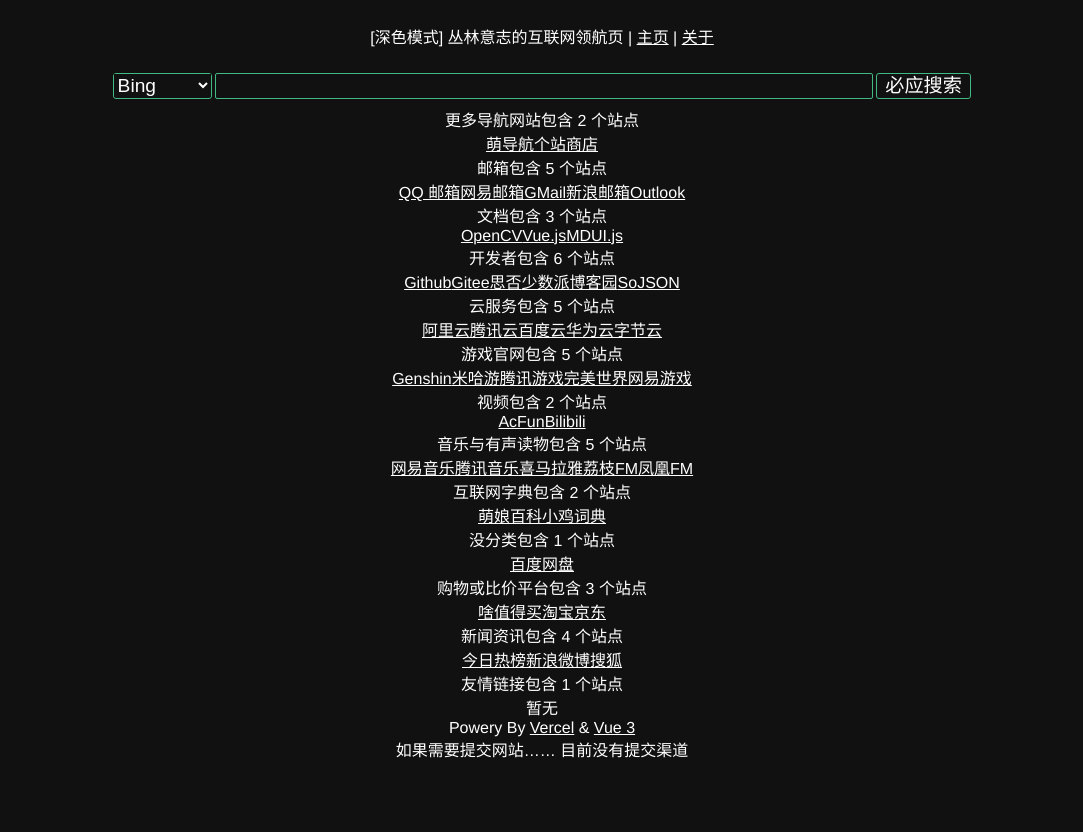
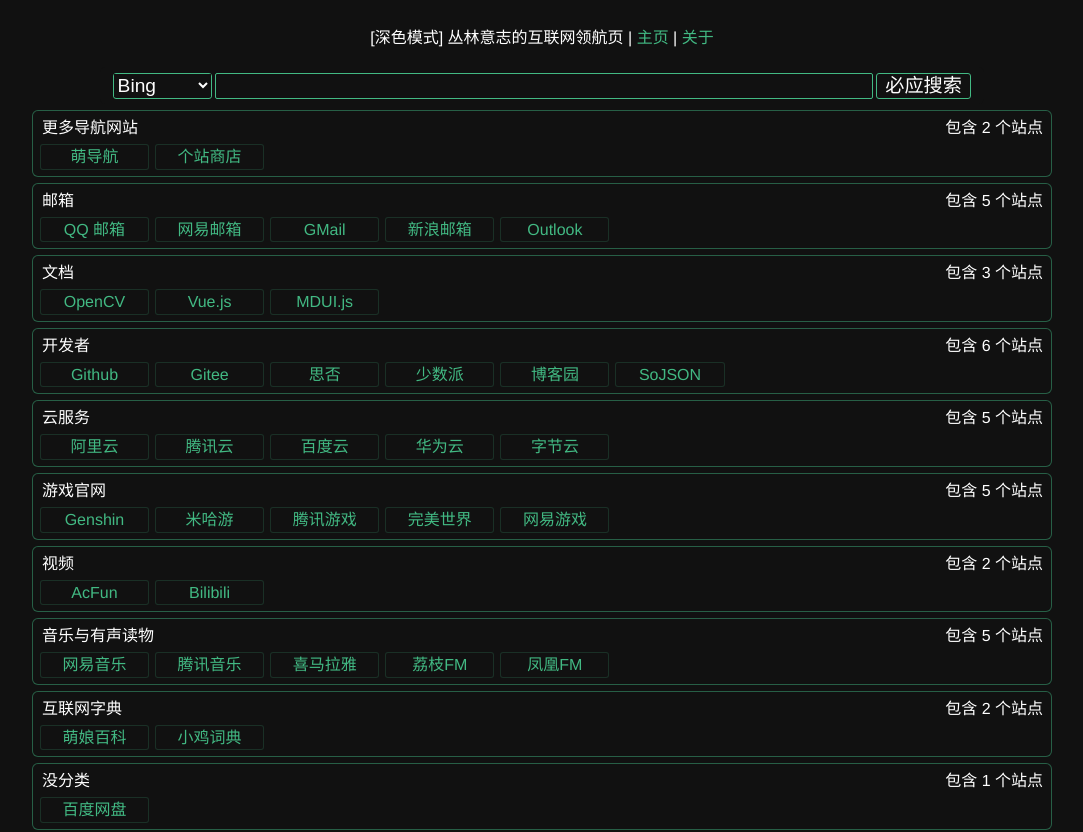
Before and after one commit to conglinyizhi/NavigationCenter, a Vue app: page / in a window 1280 px wide. Shown: the top 832 px of the page, without its empty margins (98-1181 px from the left). Before the commit the page ends 800 px from the top, so only its background shows below. Built offline with nearby package versions, Linux system fonts and the light colour scheme.

Commit message:
修复 因为删除组件导致的样式丢失问题

```diff
--- a/src/components/Navigation.vue
+++ b/src/components/Navigation.vue
@@ -156,4 +156,51 @@ export default {
 </script>
 
 <style>
+.linkCardGroup {
+  border: 1px #42b98377 groove;
+  padding: 3px;
+  margin: 3px;
+  text-align: left;
+  border-radius: 6px;
+  margin: 3px 5px;
+  padding-left: 4px;
+}
+@media screen and (min-width: 900px) {
+  .linkCardGroup {
+    width: 80%;
+    display: inline-block;
+  }
+}
+.title {
+  padding: 0 5px 3px;
+  display: flex;
+}
+.title span {
+  flex: 1;
+}
+.title .right {
+  text-align: right;
+}
+a {
+  color: #42b983;
+  text-decoration: none;
+}
+.linkCard {
+  border: 1px #42b9832f groove;
+  padding: 3px;
+  margin: 3px;
+  text-align: center;
+  border-radius: 3px;
+  display: inline-block;
+  width: 10%;
+  min-width: 4rem;
+  max-width: 7rem;
+  line-height: 1.1rem;
+}
+.linkCard:hover {
+  border-color: #42b983;
+}
+.linkCard .title {
+  margin-bottom: 0.5rem;
+}
 </style>
```
